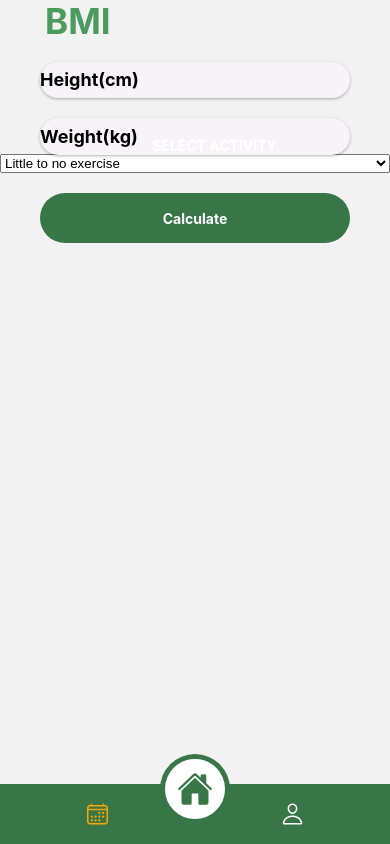
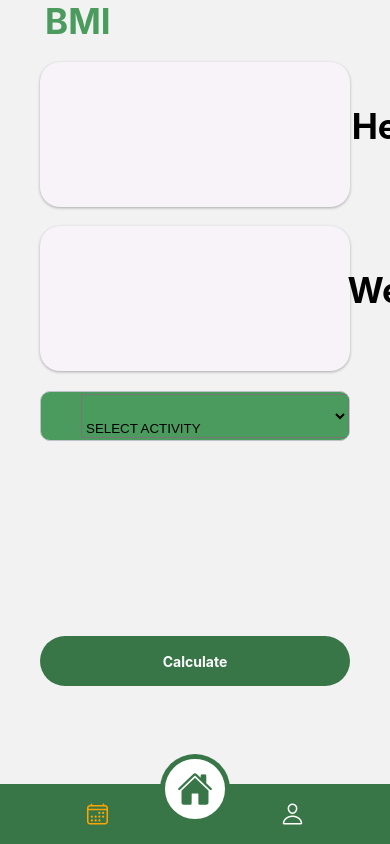
Before and after one commit to GrxnGee/Health-Authenticator, a React Native app: screen /Main in a window 390 px wide. Built offline with nearby package versions, Linux system fonts and the light colour scheme.

Commit message:
Change BMIScreen

```diff
--- a/package.json
+++ b/package.json
@@ -18,6 +18,7 @@
     "expo": "~51.0.24",
     "expo-status-bar": "~1.12.1",
     "firebase": "^10.12.5",
+    "native-base": "^3.4.28",
     "react": "18.2.0",
     "react-dom": "18.2.0",
     "react-native": "0.74.3",
--- a/screens/App/BMIScreen.js
+++ b/screens/App/BMIScreen.js
@@ -58,8 +58,13 @@ export default function AssetExample() {
         } else {
             bmr = 665 + (9.6 * weight) + (1.8 * parsedHeight) - (4.7 * userInfo.old);
         }
+if(parseFloat(activityLevel) == 0){
+    Alert.alert('Please Select Activity');
+    return;
+}
+    const tdee = bmr * parseFloat(activityLevel);
 
-        const tdee = bmr * parseFloat(activityLevel);
+
 
         console.log('BMI : ', bmi.toFixed(2));
         console.log('BMR : ', bmr.toFixed(2));
@@ -78,6 +83,7 @@ export default function AssetExample() {
     };
 
     const activityOptions = [
+        { label: 'SELECT ACTIVITY', value: '0' },
         { label: 'Little to no exercise', value: '1.2' },
         { label: 'Light exercise', value: '1.375' },
         { label: 'Moderate exercise', value: '1.55' },
@@ -92,38 +98,40 @@ export default function AssetExample() {
                     <Text style={styles.bmiText}>BMI</Text>
                     <Card style={styles.card}>
                         <TextInput
-                        placeholder="Height(cm)"
+                            placeholder="Height"
                             style={styles.textBox}
                             keyboardType="numeric"
                             value={height}
                             onChangeText={setHeight}
                         />
+                         <Text style={{textAlign:'center', marginLeft:'32%', fontWeight:'bold'}}>CM</Text>
                     </Card>
 
                     <Card style={styles.card}>
                         <TextInput
-                        placeholder="Weight(kg)"
+                            placeholder="Weight"
                             style={styles.textBox}
                             keyboardType="numeric"
                             value={weight}
                             onChangeText={setWeight}
                         />
+                        <Text style={{textAlign:'center', marginLeft:'32%', fontWeight:'bold'}}>KG</Text>
                     </Card>
                 </View>
 
-                <Text style={{ fontWeight: 'bold', textAlign: 'center', color: 'white', flex: 3, marginTop: 14, marginLeft: '10%'}}>SELECT ACTIVITY</Text>
+                <View style={styles.pickerView}>
                     <Picker
                         selectedValue={activityLevel}
                         onValueChange={(itemValue) => setActivityLevel(itemValue)}
-                    style={{flex: 2}}
+                        style={{ backgroundColor: '#4A9B5D', justifyContent:'center', marginLeft: 40, paddingTop:25}}
                     >
                         {activityOptions.map((option) => (
                             <Picker.Item key={option.value} label={option.label} value={option.value} />
                         ))}
                     </Picker>
+                </View>
 
-
-            <View>
+                <View style={{marginTop: '45%'}}>
                     <TouchableOpacity style={styles.button} onPress={calculateBMIBMR}>
                         <Text style={{ fontWeight: 'bold', textAlign: 'center', color: 'white' }}>Calculate</Text>
                     </TouchableOpacity>
@@ -146,7 +154,7 @@ const styles = StyleSheet.create({
         marginLeft: 45,
     },
     card: {
-        height: '30%',
+        height: 145,
         marginTop: '5%',
         marginLeft: 40,
         marginRight: 40,
@@ -157,7 +165,9 @@ const styles = StyleSheet.create({
     },
     textBox: {
         fontWeight: 'bold',
-        fontSize: 18,
+        fontSize: 35,
+        textAlign:'center',
+        marginLeft:'32%'
     },
     button: {
         height: 50,
@@ -168,7 +178,20 @@ const styles = StyleSheet.create({
         justifyContent: 'center',
         marginTop: 20,
     },
-    pickerView :{
+    pickerView: {
+        borderRadius: 10,
+        borderWidth: 1,
+        borderColor: '#bdc3c7',
+        overflow: 'hidden',
+        height: 50,
+        marginLeft: 40,
+        marginRight: 40,
+        backgroundColor: '#4A9B5D',
+        justifyContent: 'center',
+        marginTop:'5%'
+
+    },
+    picker: {
         marginTop: '5%',
         borderRadius: 10,
         borderWidth: 1,
@@ -178,21 +201,7 @@ const styles = StyleSheet.create({
         marginTop: 20,
         marginLeft: 40,
         marginRight: 40,
-        backgroundColor:'#4A9B5D',
-        justifyContent :'center',
-        flexDirection:'row',
-    },
-    picker:{
-        marginTop: '5%',
-        borderRadius: 10,
-        borderWidth: 1,
-        borderColor: '#bdc3c7',
-        overflow: 'hidden',
-        height: 50,
-        marginTop: 20,
-        marginLeft: 40,
-        marginRight: 40,
-        backgroundColor:'#4A9B5D',
-        justifyContent :'center',
+        backgroundColor: '#4A9B5D',
+        justifyContent: 'center',
     }
 });
--- a/screens/App/HomeScreen.js
+++ b/screens/App/HomeScreen.js
@@ -48,7 +48,7 @@ import React, { useState, useEffect } from 'react';
                                      <View style={styles.barRed} />
                                  </View>
                                  <TouchableOpacity style={styles.button}>
-                                     <Text style={styles.buttonText}>Start Calculate</Text>
+                                     <Text style={styles.buttonText} >Start Calculate</Text>
                                  </TouchableOpacity>
                              </Card>
                          </View>
```
Also changed, not shown: 2 other files (tests, documents, lock files or other folders). Lines whose indentation alone changed are shown as unchanged.
